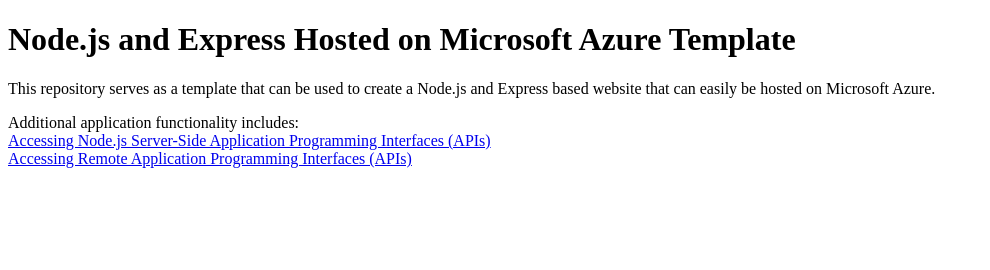
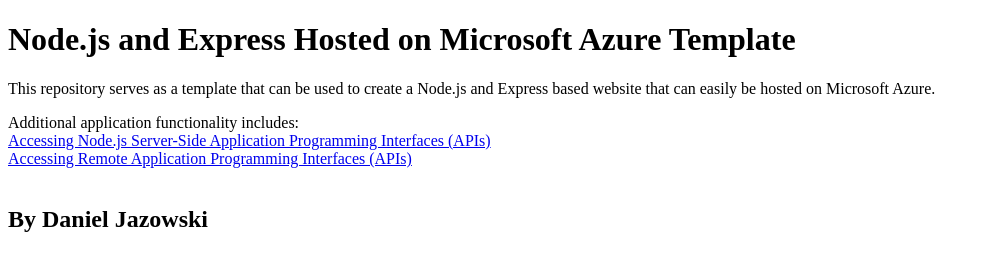
Before and after one commit to Dj1178/node-js-on-azure-test, a website: page static/index.html in a window 1280 px wide. Shown: the whole page, without its empty margins (0-990 px from the left). Drawn offline with Linux system fonts and the light colour scheme.

Commit message:
update index.html

```diff
--- a/package.json
+++ b/package.json
@@ -9,6 +9,6 @@
         "start": "node index.js"
     },
     "dependencies": {
-        "express": "^4.17.3"
+        "express": "^4.18.2"
     }
 }
--- a/static/index.html
+++ b/static/index.html
@@ -10,6 +10,8 @@
 
 Additional application functionality includes:<br />
 <a href="fetching-from-server.html">Accessing Node.js Server-Side Application Programming Interfaces (APIs)</a><br />
-<a href="fetching-remote-dog-breeds.html">Accessing Remote Application Programming Interfaces (APIs)</a>
+<a href="fetching-remote-dog-breeds.html">Accessing Remote Application Programming Interfaces (APIs)</a><br /><br>
+
+<h2>By Daniel Jazowski</h2>
 </body>
 </html>
```
Also changed, not shown: 1 other file.
